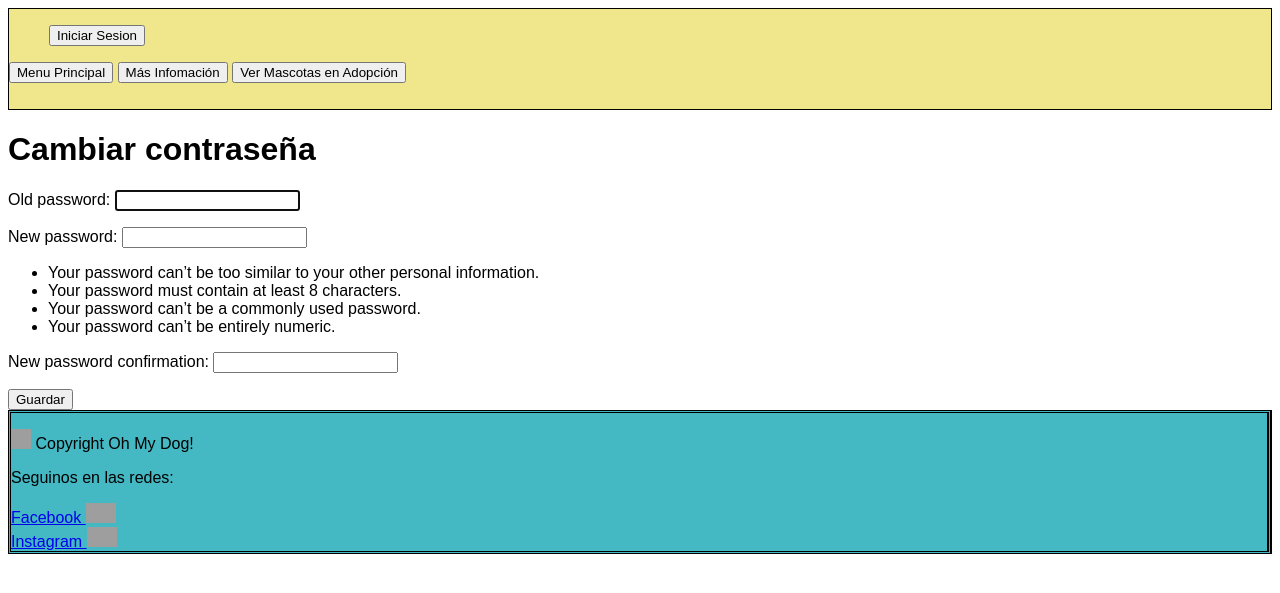
After one commit to dome0luis0valentin/OhMyDog, a Django app: a page that uses templates/partials/_header.html in a window 1280 px wide. The commit adds this page. Shown: the top 593 px of the page. Run offline with Django 4.2, Linux system fonts and the light colour scheme; grey boxes are pictures that could not be loaded.

Commit message:
se agrego el cambiar contraseña

```diff
--- a/main/urls.py
+++ b/main/urls.py
@@ -14,6 +14,7 @@
     path('cerrar_sesion/', views.cerrar_sesion, name='registro'),
     path('inicio_sesion/', views.inicio_sesion, name='inicio de sesion'),
     path('perfil/', views.perfil, name='perfil'),
+    path('cambiar_contraseña/', views.cambiar_contraseña, name='cambiar contraseña'),
 
 
     path('menu_principal/', views.main, name="menu"),
--- a/main/views.py
+++ b/main/views.py
@@ -17,6 +17,11 @@
 from django.contrib import messages
 from django.shortcuts import render, redirect
 from django.contrib.auth.models import User
+
+from django.contrib.auth.decorators import login_required
+from django.contrib.auth.forms import PasswordChangeForm
+from django.contrib.auth import update_session_auth_hash
+from django.shortcuts import render, redirect
 
 
 
@@ -90,6 +95,19 @@
 
     else:
         return render(request, 'registro/login.html')
+
+
+def cambiar_contraseña(request):
+    if request.method == 'POST':
+        form = PasswordChangeForm(request.user, request.POST)
+        if form.is_valid():
+            user = form.save()
+            update_session_auth_hash(request, user)  # Actualiza la sesión del usuario.
+            return redirect('main')
+    else:
+        form = PasswordChangeForm(request.user)
+    return render(request, 'cambiar_contrasenia.html', {'form': form})
+
 
 def cerrar_sesion(request):
     auth.logout(request)
--- /dev/null
+++ b/templates/cambiar_contrasenia.html
@@ -0,0 +1,9 @@
+{% extends 'base.html' %}
+{% block content %}
+<h1>Cambiar contraseña</h1>
+<form method="post">
+    {% csrf_token %}
+    {{ form.as_p }}
+    <button type="submit">Guardar</button>
+</form>
+{% endblock %}
--- a/templates/partials/_header.html
+++ b/templates/partials/_header.html
@@ -35,6 +35,10 @@
 
                 <form style="display: inline-block;" action="http://127.0.0.1:8000/ver_mis_mascotas/">
                     <input type="submit" value="Ver Mis Mascotas" />
+                </form>
+
+                <form style="display: inline-block;" action="http://127.0.0.1:8000/cambiar_contraseña/">
+                    <input type="submit" value="Cambiar Contraseña" />
                 </form>
 
                 <form style="display: inline-block;" action="http://127.0.0.1:8000/cerrar_sesion/">
```
Also changed, not shown: db.sqlite3.
